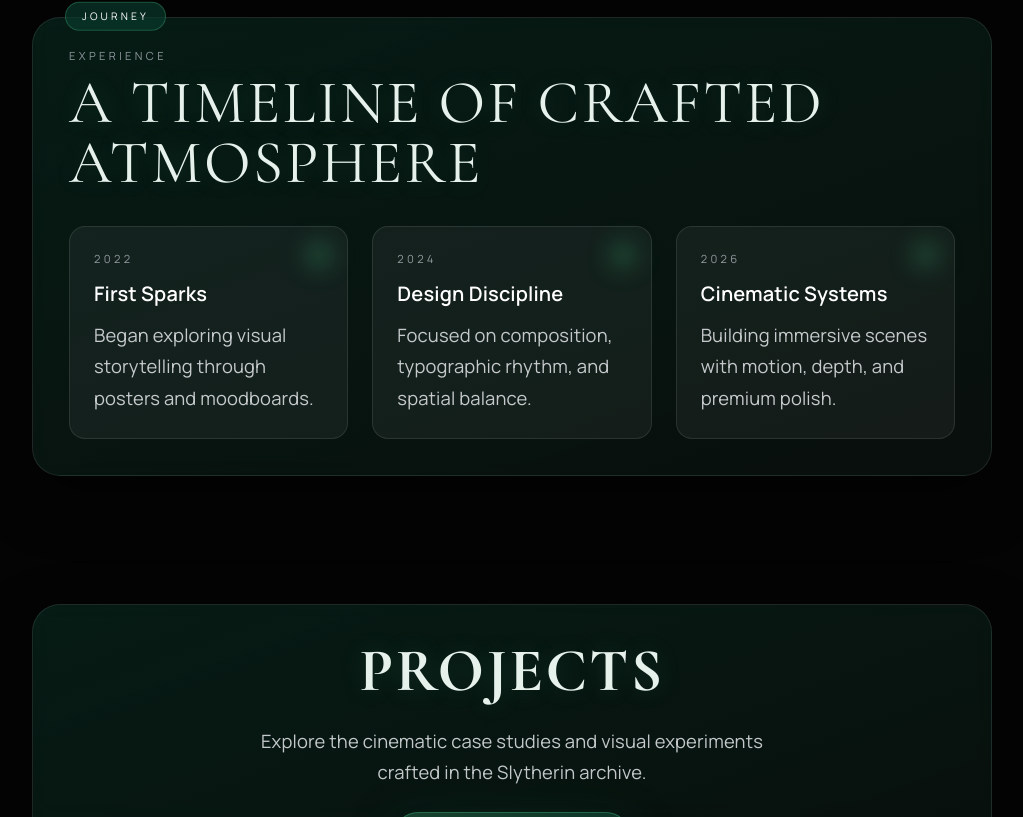
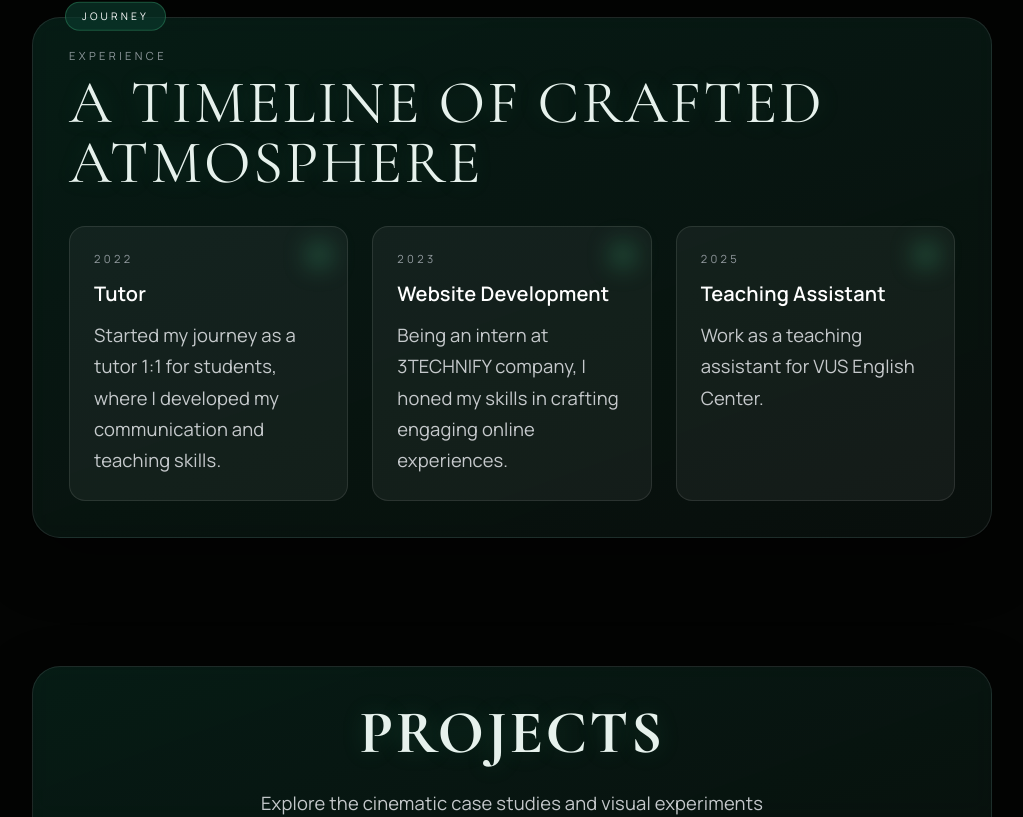
Before and after one commit to phanminhkhoa2004/portfolio-site, a Next.js app: page /Home in a window 1280 px wide. Shown: the part 2177-2994 px from the top of the page, without its empty margins (128-1151 px from the left). Built offline with nearby package versions, Linux system fonts and the light colour scheme.

Commit message:
Update Journey.tsx

```diff
--- a/src/app/components/Journey.tsx
+++ b/src/app/components/Journey.tsx
@@ -6,21 +6,21 @@ import { motion } from "framer-motion";
 const steps = [
   {
     year: "2022",
-    title: "First Sparks",
+    title: "Tutor",
     description:
-      "Began exploring visual storytelling through posters and moodboards.",
+      "Started my journey as a tutor 1:1 for students, where I developed my communication and teaching skills.",
   },
   {
-    year: "2024",
-    title: "Design Discipline",
+    year: "2023",
+    title: "Website Development",
     description:
-      "Focused on composition, typographic rhythm, and spatial balance.",
+      "Being an intern at 3TECHNIFY company, I honed my skills in crafting engaging online experiences.",
   },
   {
-    year: "2026",
-    title: "Cinematic Systems",
+    year: "2025",
+    title: "Teaching Assistant",
     description:
-      "Building immersive scenes with motion, depth, and premium polish.",
+      "Work as a teaching assistant for VUS English Center.",
   },
 ];
 
```
